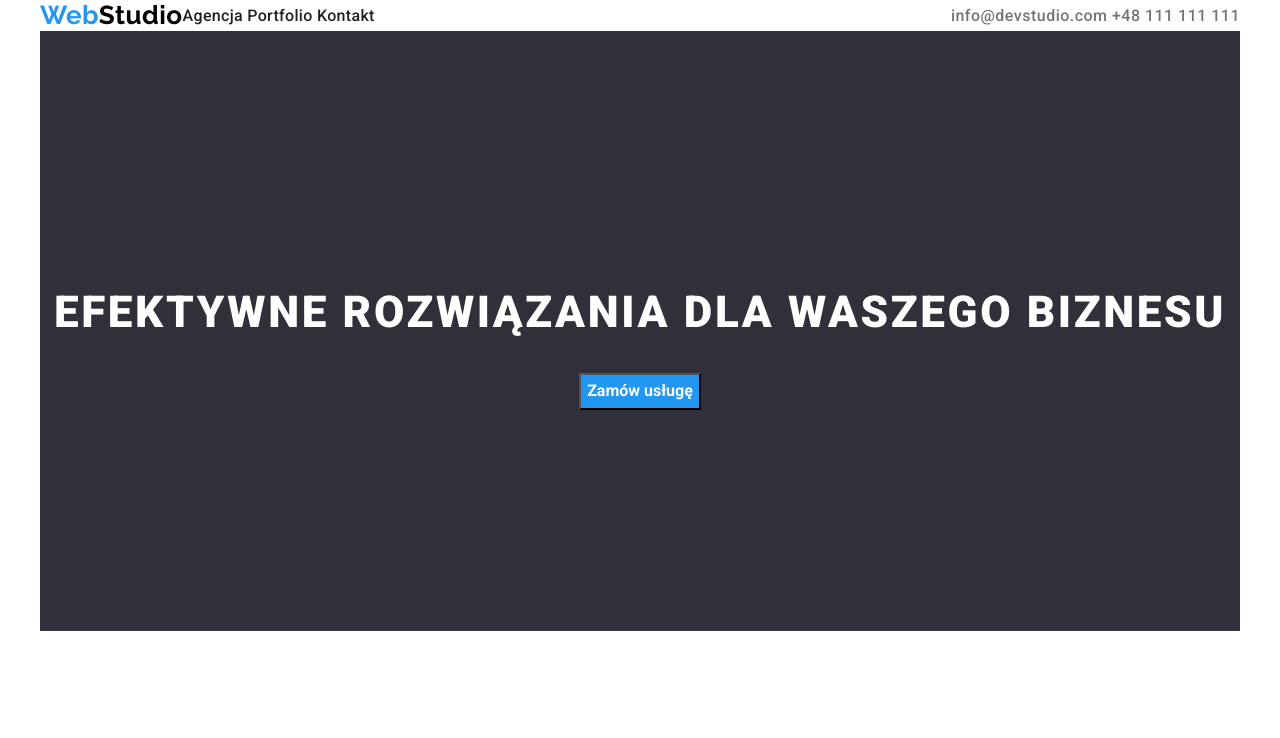
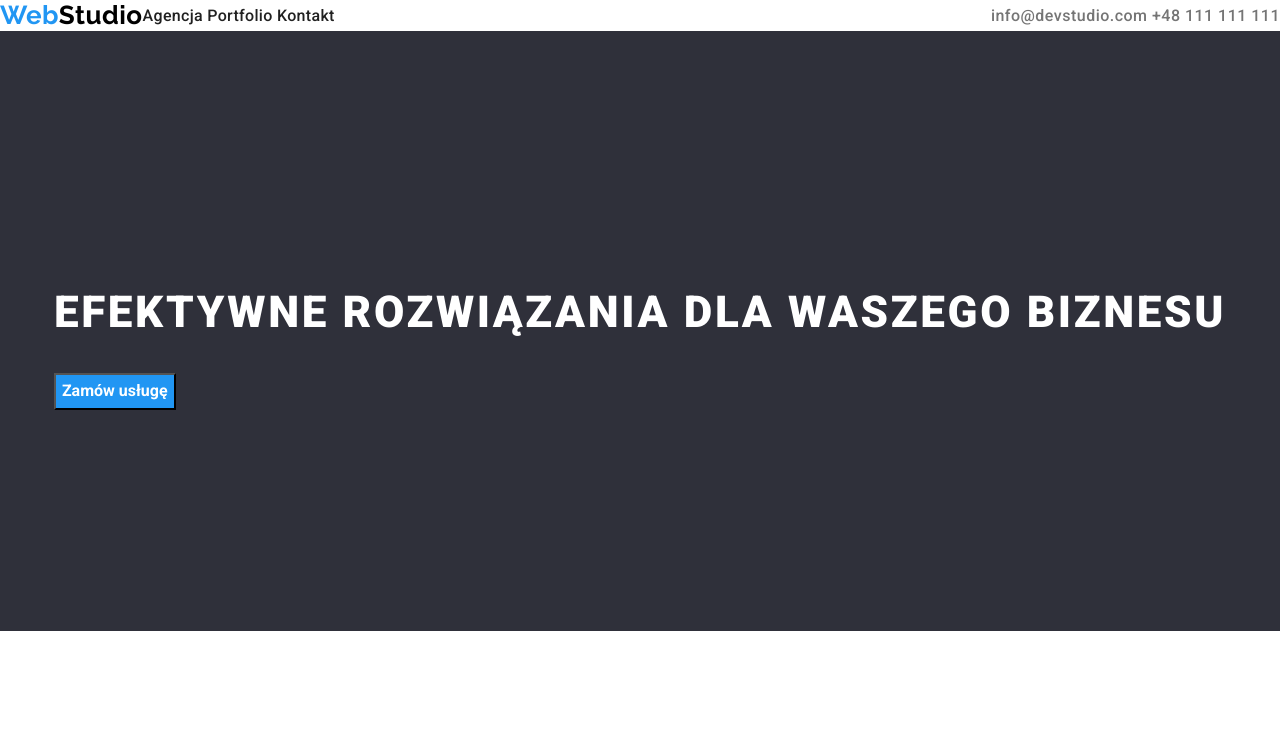
Before and after one commit to ewasawczynska/goit-markup-hw-03, a plain HTML site: page index.html in a window 1280 px wide. Shown: the top 738 px of the page. Drawn offline with nearby package versions, Linux system fonts and the light colour scheme.

Commit message:
marginesy popr 1

```diff
--- a/css/styles.css
+++ b/css/styles.css
@@ -11,6 +11,7 @@ body {
   font-family: "Roboto", "Montserrat", "Open Sans", "Arial", sans-serif;
   color: var(--titles);
   letter-spacing: 0.03em;
+  margin: 0;
 }
 a {
   text-decoration: none;
@@ -193,9 +194,8 @@ a {
 }
 
 .container {
-  width: 1200px;
-  margin-right: auto;
-  margin-left: auto;
+  max-width: 1200px;
+  margin: 0 auto;
 }
 
 .page-header {
--- a/index.html
+++ b/index.html
@@ -18,7 +18,6 @@
     <link rel="stylesheet" href="css/styles.css" />
   </head>
   <body>
-    <div class="container">
     <header>
       <div class="page-header">
         <div class="navigation-bar">
@@ -39,12 +38,15 @@
         </div>
       </div>
       <div class="main">
+        <div class="container">
           <h1 class="main-text">EFEKTYWNE ROZWIĄZANIA DLA WASZEGO BIZNESU</h1>
           <button type="button" class="main-button">Zamów usługę</button>
+        </div>
       </div>
     </header>
     <main>
       <section class="section">
+        <div class="container">
           <ul class="title-list">
             <li>
               <h3 class="title">LOREM IPSUM</h3>
@@ -75,8 +77,10 @@
               </p>
             </li>
           </ul>
+        </div>
       </section>
       <section class="section">
+        <div class="container">
           <h2 class="section-title">Czym się zajmujemy</h2>
           <div class="section-one">
             <img
@@ -98,8 +102,10 @@
               height="294"
             />
           </div>
+        </div>
       </section>
       <section class="section-title-background" class="section">
+        <div class="container">
           <h2 class="section-title">Nasz zespół</h2>
           <div class="section-two">
             <figure>
@@ -147,9 +153,11 @@
               </figcaption>
             </figure>
           </div>
+        </div>
       </section>
     </main>
     <footer class="footer">
+      <div class="container">
         <p class="logo-footer"><span class="web">Web</span>Studio</p>
         <address class="address">
           m. Warszawa, Aleje Jerozolimskie 21 <br />
@@ -158,7 +166,7 @@
           ><br />
           <a href="tel:+48111111111" class="contact-footer">+48 111 111 111</a>
         </address>
+      </div>
     </footer>
-    </div>
   </body>
 </html>
```
Lines whose indentation alone changed are shown as unchanged.
